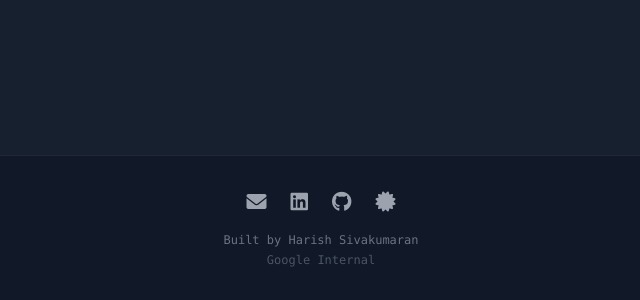
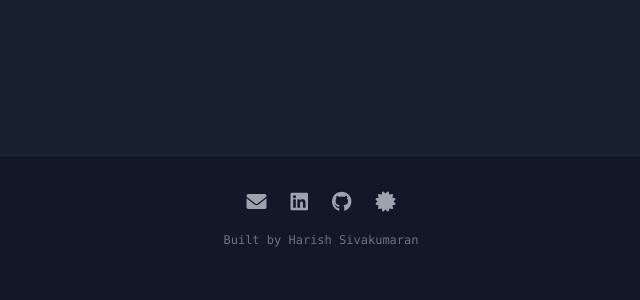
Before and after one commit to HarishSivakumaran/harishsivakumaran.github.io, a plain HTML site: page index.html in a window 1280 px wide. Shown: the part 3873-4173 px from the top of the page, 319-959 px from the left. Drawn offline with nearby package versions, Linux system fonts and the light colour scheme; animation ran at ten frames a second.

Commit message:
Update index.html

```diff
--- a/index.html
+++ b/index.html
@@ -406,7 +406,6 @@
             <a href="https://patents.google.com/patent/US11875017B2/en" target="_blank" class="text-gray-400 hover:text-cyan-400 transition-colors text-xl" title="Patent"><i class="fas fa-certificate"></i></a>
         </div>
         <p class="font-mono text-xs text-gray-500">Built by Harish Sivakumaran</p>
-        <p class="font-mono text-xs text-gray-600 mt-1">Google Internal</p>
     </footer>
 
     <!-- Email Modal -->
```
